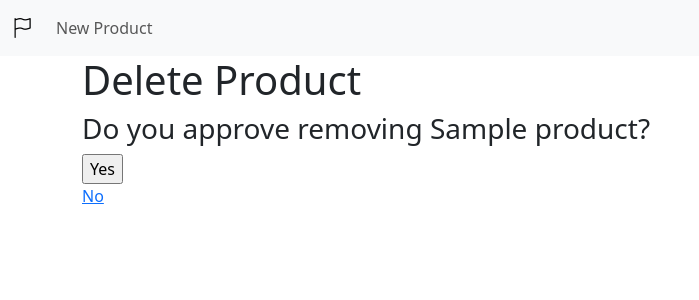
After one commit to Vityaendless/otzovik_task, a Django app: page /product/1/delete/ in a window 1280 px wide. The commit adds this page. Shown: the top 300 px of the page, without its empty margins (0-699 px from the left). Run offline with Django 5.2, Linux system fonts and the light colour scheme; tables that the repository leaves empty hold one stand-in row (values such as "Sample post").

Commit message:
added detail, update, delete views for product

```diff
--- a/source/webapp/models.py
+++ b/source/webapp/models.py
@@ -26,7 +26,7 @@ class Product(AbstractModel):
     title = models.CharField(max_length=20, null=False, blank=False, verbose_name="Title")
     category = models.CharField(max_length=30, null=False, blank=False, verbose_name='Category', choices=categories)
     description = models.TextField(max_length=500, null=True, blank=True, verbose_name="Description")
-    img = models.ImageField(upload_to='publications_images', default="{% static 'images/tovar.png' %}", null=True, blank=True, verbose_name='Avatar')
+    img = models.ImageField(upload_to='publications_images', null=True, blank=True, verbose_name='Avatar')
 
     def __str__(self):
         return self.title
--- a/source/webapp/templates/partial/base_menu.html
+++ b/source/webapp/templates/partial/base_menu.html
@@ -1,4 +1 @@
 <a class="nav-link" href="{% url 'webapp:product_create' %}">New Product</a>
-<a class="nav-link" href="#">Features</a>
-<a class="nav-link" href="#">Pricing</a>
-<a class="nav-link disabled" aria-disabled="true">Disabled</a>
--- /dev/null
+++ b/source/webapp/templates/partial/personal_menu.html
@@ -0,0 +1,2 @@
+<a class="nav-link" href="{% url 'webapp:product_update_view' pk=product.pk %}">Update product</a>
+<a class="nav-link" href="{% url 'webapp:product_delete_view' pk=product.pk %}">Delete product</a>
--- /dev/null
+++ b/source/webapp/templates/products/product_delete.html
@@ -0,0 +1,12 @@
+{% extends 'base.html' %}
+{% load static %}
+{% block title %}Delete Product{% endblock %}
+{% block content %}
+    <h1>Delete Product</h1>
+    <h3>Do you approve removing {{ product.title }}?</h3>
+    <form action="" method="post">
+        {% csrf_token %}
+        <input type="submit" value="Yes"/>
+    </form>
+    <a href="{% url 'webapp:product_view' pk=product.pk %}">No</a>
+{% endblock %}
--- a/source/webapp/templates/products/product_details.html
+++ b/source/webapp/templates/products/product_details.html
@@ -1,10 +1,14 @@
 {% extends 'base.html' %}
 {% load static %}
 {% block title %}{{ product.title }} details{% endblock %}
+{% block menu %}
+    {% include 'partial/base_menu.html' %}
+    {% include 'partial/personal_menu.html' %}
+{% endblock %}
 {% block content %}
     <h1>Article</h1>
     <div class="card">
-        <img src="{{ product.img.url }}" class="card-img-top" alt="{{ product.title }}">
+        <img src="{% if product.img %}{{ product.img.url }}{% else %}{% static 'images/tovar.png' %}{% endif %}" class="card-img-top" alt="{{ product.title }}">
         <div class="card-body">
             <h5 class="card-title">{{ product.title }}</h5>
             <p class="card-text">{{ product.description }}</p>
--- a/source/webapp/urls.py
+++ b/source/webapp/urls.py
@@ -1,7 +1,7 @@
 from django.urls import path
 from django.views.generic import RedirectView
 
-from .views import IndexView, ProductCreateView, ProductView
+from .views import IndexView, ProductCreateView, ProductView, ProductUpdateView, ProductDeleteView
 
 
 app_name = 'webapp'
@@ -10,4 +10,6 @@ urlpatterns = [
     path('', IndexView.as_view(), name='index'),
     path('product/add/', ProductCreateView.as_view(), name='product_create'),
     path('product/<int:pk>/', ProductView.as_view(), name='product_view'),
+    path('product/<int:pk>/update/', ProductUpdateView.as_view(), name='product_update_view'),
+    path('product/<int:pk>/delete/', ProductDeleteView.as_view(), name='product_delete_view'),
 ]
--- a/source/webapp/views/__init__.py
+++ b/source/webapp/views/__init__.py
@@ -1 +1 @@
-from .products_views import IndexView, ProductCreateView, ProductView
+from .products_views import IndexView, ProductCreateView, ProductView, ProductUpdateView, ProductDeleteView
--- a/source/webapp/views/products_views.py
+++ b/source/webapp/views/products_views.py
@@ -1,6 +1,7 @@
-from django.views.generic import ListView, CreateView, DetailView
+from django.views.generic import ListView, CreateView, DetailView, UpdateView, DeleteView
 from django.db.models import Q
 from django.utils.http import urlencode
+from django.urls import reverse_lazy
 
 from ..models import Product
 from ..forms import SimpleSearchForm, ProductForm
@@ -50,17 +51,19 @@ class ProductCreateView(CreateView):
     model = Product
     form_class = ProductForm
 
-    def form_valid(self, form):
-        self.product = Product.objects.create(
-            title=form.cleaned_data.get('title'),
-            category=form.cleaned_data.get('category'),
-            description=form.cleaned_data.get('description'),
-            img=form.cleaned_data.get('img'),
-        )
-        self.product = form.save()
-        return super().form_valid(form)
-
 
 class ProductView(DetailView):
     model = Product
     template_name = 'products/product_details.html'
+
+
+class ProductUpdateView(UpdateView):
+    template_name = 'products/product_update.html'
+    model = Product
+    form_class = ProductForm
+
+
+class ProductDeleteView(DeleteView):
+    template_name = 'products/product_delete.html'
+    model = Product
+    success_url = reverse_lazy('webapp:index')
```
Also changed, not shown: source/webapp/templates/products/product_update.html (added, +7 -0 lines), source/webapp/migrations/0004_alter_product_img.py (added), source/webapp/migrations/0005_alter_product_img.py (added), source/webapp/migrations/0006_alter_product_img.py (added), source/webapp/migrations/0007_alter_product_img.py (added), source/webapp/migrations/0008_alter_product_img.py (added).
